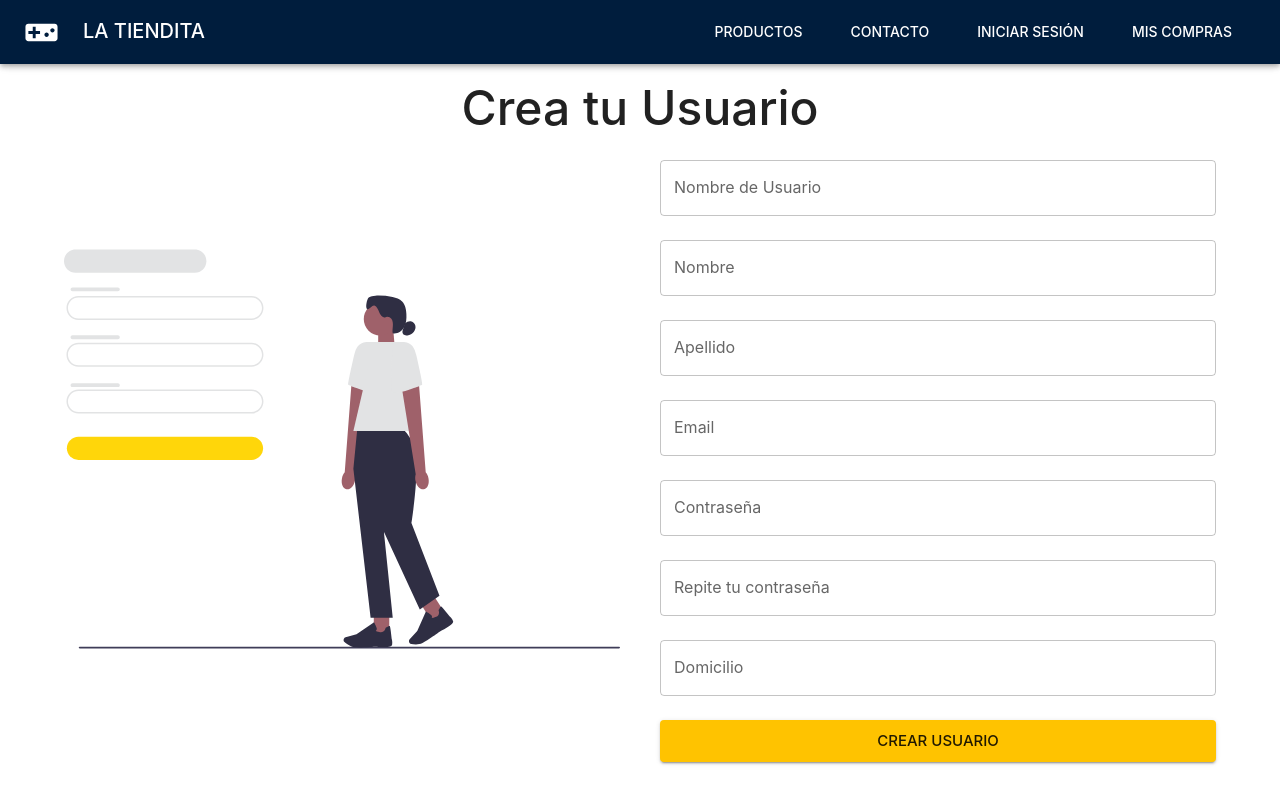
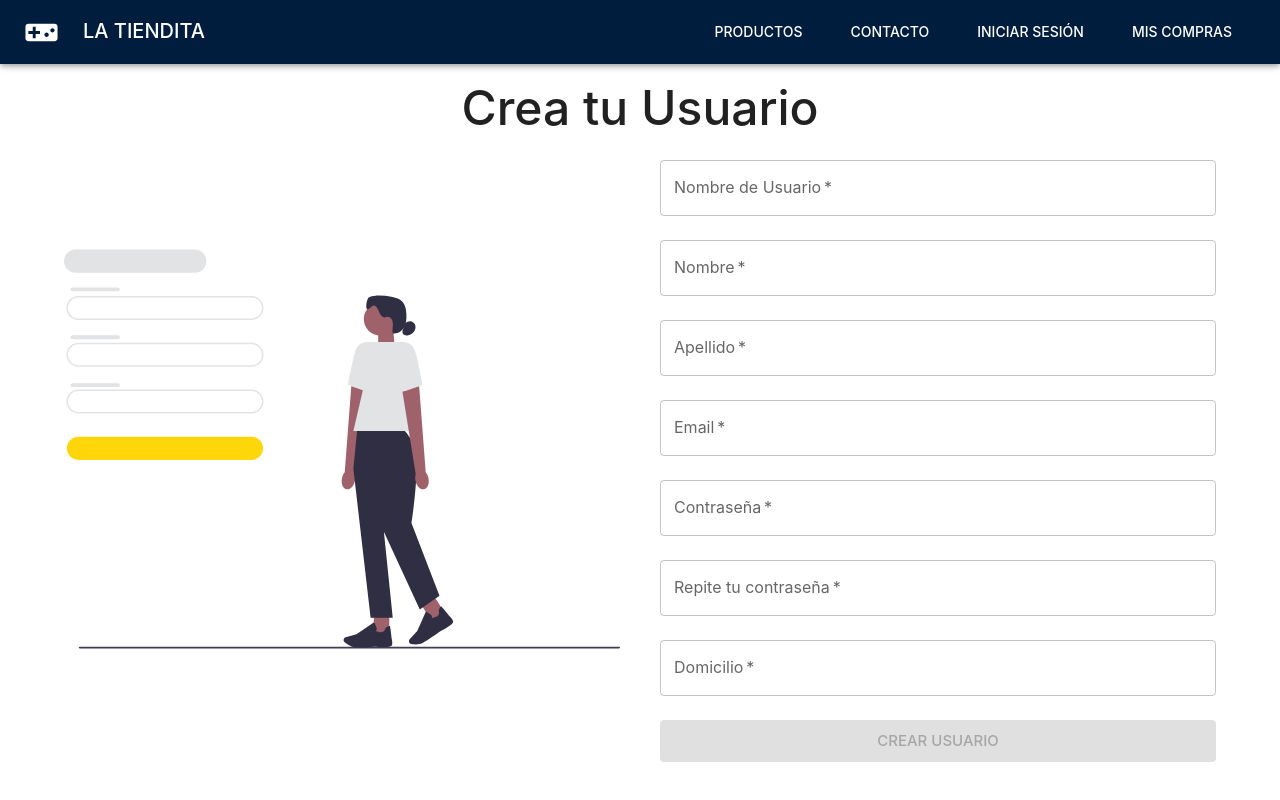
Before and after one commit to jtca94/proyectoFinal, a React (Vite) app in the folder client/: page /register in a window 1280 px wide. Shown: the top 800 px of the page. Built offline with nearby package versions, Linux system fonts and the light colour scheme.

Commit message:
formik register added

```diff
--- a/client/package.json
+++ b/client/package.json
@@ -15,9 +15,11 @@
     "@mui/icons-material": "^5.13.7",
     "@mui/material": "^5.13.7",
     "@splidejs/splide": "^4.1.4",
+    "formik": "^2.4.2",
     "react": "^18.2.0",
     "react-dom": "^18.2.0",
-    "react-router-dom": "^6.14.1"
+    "react-router-dom": "^6.14.1",
+    "yup": "^1.2.0"
   },
   "devDependencies": {
     "@types/react": "^18.2.14",
--- /dev/null
+++ b/client/src/context/AuthContext.jsx
@@ -0,0 +1,15 @@
+import {createContext} from "react";
+import PropTypes from "prop-types";
+
+export const AuthContext = createContext();
+
+export const AuthProvider = ({children}) => {
+
+  return <AuthContext.Provider value={{}}>
+    {children}
+    </AuthContext.Provider>;
+};
+
+AuthProvider.propTypes = {
+  children: PropTypes.node.isRequired,
+};
--- /dev/null
+++ b/client/src/helpers/validationSchemas.js
@@ -0,0 +1,37 @@
+import * as yup from 'yup';
+
+export const createUserValidationSchema = yup.object({
+    userName: yup
+      .string('Ingresa tu nombre de usuario')
+      .required('El nombre de usuario es requerido')
+      .min(6, 'El nombre de usuario debe tener al menos 6 caracteres')
+      .max(20, 'El nombre de usuario debe tener como máximo 20 caracteres')
+      .matches(/^[a-zA-Z0-9]+$/, 'El nombre de usuario solo puede contener letras y números'),
+    firstName: yup
+      .string('Ingresa tu nombre')
+      .required('El nombre es requerido')
+      .min(2, 'El nombre debe tener al menos 2 caracteres')
+      .matches(/^[a-zA-Z]+$/, 'El nombre solo puede contener letras'),
+    lastName: yup
+      .string('Ingresa tu apellido')
+      .required('El apellido es requerido')
+      .min(2, 'El apellido debe tener al menos 2 caracteres')
+      .matches(/^[a-zA-Z]+$/, 'El apellido solo puede contener letras'),
+    email: yup
+      .string('Ingresa tu email')
+      .email('Ingresa un email válido')
+      .required('El email es requerido'),
+    password: yup
+      .string('Ingresa tu contraseña')
+      .required('La contraseña es requerida')
+      .min(8, 'La contraseña debe tener al menos 8 caracteres')
+      .max(16, 'La contraseña debe tener como máximo 16 caracteres'),
+    confirmPassword: yup
+      .string('Repite tu contraseña')
+      .required('Debes confirmar tu contraseña')
+      .oneOf([yup.ref('password'), null], 'Las contraseñas deben coincidir'),
+    address: yup
+      .string('Ingresa tu domicilio')
+      .required('El domicilio es requerido')
+      .min(5, 'El domicilio debe tener al menos 5 caracteres'),
+    });
--- a/client/src/main.jsx
+++ b/client/src/main.jsx
@@ -4,6 +4,7 @@ import App from "./App.jsx";
 import "./index.css";
 import {BrowserRouter} from "react-router-dom";
 import {ThemeProvider, createTheme} from "@mui/material/styles";
+import {AuthProvider} from "./context/AuthContext.jsx";
 
 const theme = createTheme({
   palette: {
@@ -17,20 +18,23 @@ const theme = createTheme({
       darkBlue: "#000814",
       blue: "#003566",
       yellow: "#ffd60a",
-      purple: "#3d0079"
+      purple: "#3d0079",
     },
   },
   typography: {
-    fontFamily: "-apple-system, BlinkMacSystemFont, 'Segoe UI', Roboto, Oxygen, Ubuntu, Cantarell, 'Open Sans', 'Helvetica Neue', sans-serif"
+    fontFamily:
+      "-apple-system, BlinkMacSystemFont, 'Segoe UI', Roboto, Oxygen, Ubuntu, Cantarell, 'Open Sans', 'Helvetica Neue', sans-serif",
   },
 });
 
 ReactDOM.createRoot(document.getElementById("root")).render(
   <React.StrictMode>
     <BrowserRouter>
-      <ThemeProvider theme={theme}>
-        <App />
-      </ThemeProvider>
+      <AuthProvider>
+        <ThemeProvider theme={theme}>
+          <App />
+        </ThemeProvider>
+      </AuthProvider>
     </BrowserRouter>
   </React.StrictMode>
 );
--- a/client/src/pages/LoginRegister/Register.jsx
+++ b/client/src/pages/LoginRegister/Register.jsx
@@ -1,7 +1,34 @@
-import {Container, Grid, Typography, TextField, Button, Box} from "@mui/material";
-import signImg from "../../images/sign.svg"
+import {
+  Container,
+  Grid,
+  Typography,
+  TextField,
+  Button,
+  Box,
+} from "@mui/material";
+import signImg from "../../images/sign.svg";
+import { useFormik } from 'formik';
+import { createUserValidationSchema } from "../../helpers/validationSchemas";
+
+
 
 const Register = () => {
+
+  const formik = useFormik({
+    initialValues: {
+      userName: '',
+      firstName: '',
+      lastName: '',
+      email: '',
+      password: '',
+      confirmPassword: '',
+      address: '',
+    },
+    validationSchema: createUserValidationSchema,
+    onSubmit: (values) => {
+      alert(JSON.stringify(values, null, 2));
+    },
+  });
   return (
     <Container maxWidth="lg" sx={{my: 10}}>
       <Typography variant="h3" fontWeight={500} sx={{textAlign: "center"}}>
@@ -19,54 +46,103 @@ const Register = () => {
         <Grid item xs={12} md={6}>
           <form>
             <TextField
+              name="userName"
               fullWidth
               label="Nombre de Usuario"
               variant="outlined"
               sx={{mt: 3}}
-              placeholder="Juan"
+              placeholder="JuanG92"
+              required
+              value={formik.values.userName}
+              onChange={formik.handleChange}
+              onBlur={formik.handleBlur}
+              error={formik.touched.userName && Boolean(formik.errors.userName)}
+              helperText={formik.touched.userName && formik.errors.userName}
             />
             <TextField
+              name="firstName"
               fullWidth
               label="Nombre"
               variant="outlined"
               sx={{mt: 3}}
               placeholder="Juan"
+              required
+              value={formik.values.firstName}
+              onChange={formik.handleChange}
+              onBlur={formik.handleBlur}
+              error={formik.touched.firstName && Boolean(formik.errors.firstName)}
+              helperText={formik.touched.firstName && formik.errors.firstName}
             />
             <TextField
+              name="lastName"
               fullWidth
               label="Apellido"
               variant="outlined"
               sx={{mt: 3}}
               placeholder="González"
+              required
+              value={formik.values.lastName}
+              onChange={formik.handleChange}
+              onBlur={formik.handleBlur}
+              error={formik.touched.lastName && Boolean(formik.errors.lastName)}
+              helperText={formik.touched.lastName && formik.errors.lastName}
             />
             <TextField
+              name="email"
               fullWidth
               label="Email"
               variant="outlined"
               sx={{mt: 3}}
-              type="email"
+              type={"email"}
               placeholder="myemail@mail.com"
+              required
+              value={formik.values.email}
+              onChange={formik.handleChange}
+              onBlur={formik.handleBlur}
+              error={formik.touched.email && Boolean(formik.errors.email)}
+              helperText={formik.touched.email && formik.errors.email}
             />
             <TextField
+              name="password"
               fullWidth
               type="password"
               label="Contraseña"
               variant="outlined"
               sx={{mt: 3}}
+              required
+              value={formik.values.password}
+              onChange={formik.handleChange}
+              onBlur={formik.handleBlur}
+              error={formik.touched.password && Boolean(formik.errors.password)}
+              helperText={formik.touched.password && formik.errors.password}
             />
             <TextField
+            name="confirmPassword"
               fullWidth
               type="password"
               label="Repite tu contraseña"
               variant="outlined"
               sx={{mt: 3}}
+              required
+              value={formik.values.confirmPassword}
+              onChange={formik.handleChange}
+              onBlur={formik.handleBlur}
+              error={formik.touched.confirmPassword && Boolean(formik.errors.confirmPassword)}
+              helperText={formik.touched.confirmPassword && formik.errors.confirmPassword}
             />
             <TextField
+              name="address"
               fullWidth
               label="Domicilio"
               variant="outlined"
               sx={{mt: 3}}
               placeholder="Av. Siempre Viva 123"
+              required
+              value={formik.values.address}
+              onChange={formik.handleChange}
+              onBlur={formik.handleBlur}
+              error={formik.touched.address && Boolean(formik.errors.address)}
+              helperText={formik.touched.address && formik.errors.address}
             />
             <Button
               color="secondary"
@@ -74,6 +150,8 @@ const Register = () => {
               fullWidth
               size="large"
               sx={{mt: 3}}
+              disabled={!(formik.isValid && formik.dirty)}
+              onClick={formik.handleSubmit}
             >
               Crear Usuario
             </Button>
```
Also changed, not shown: 2 other files (tests, documents, lock files or other folders).
